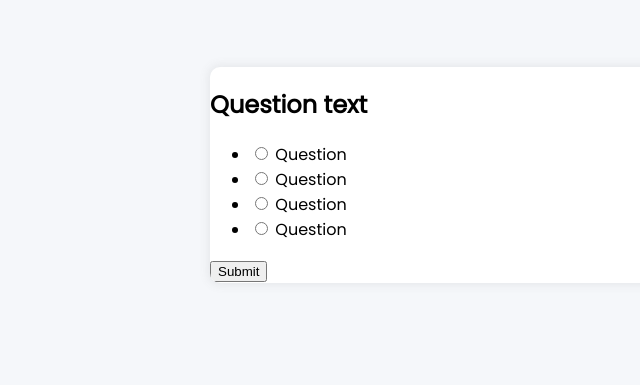
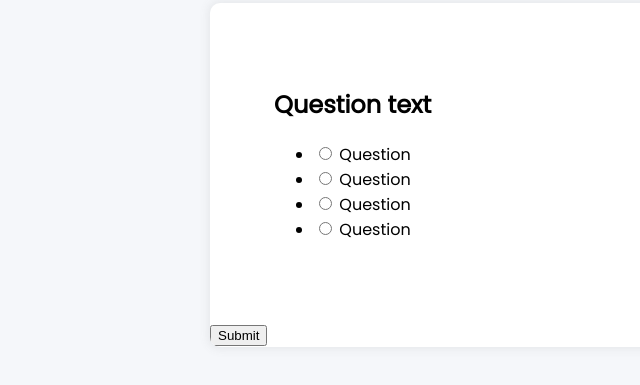
Before and after one commit to eemansayed/quiz-app, a plain HTML site: page index.html in a window 1280 px wide. Shown: the part 225-610 px from the top of the page, without its empty margins (130-770 px from the left). Drawn offline with Linux system fonts and the light colour scheme.

Commit message:
add styles to class quiz-header

```diff
--- a/style.css
+++ b/style.css
@@ -23,3 +23,7 @@ body {
   width: 600px;
   overflow: hidden;
 }
+
+.quiz-header {
+  padding: 4rem;
+}
```
